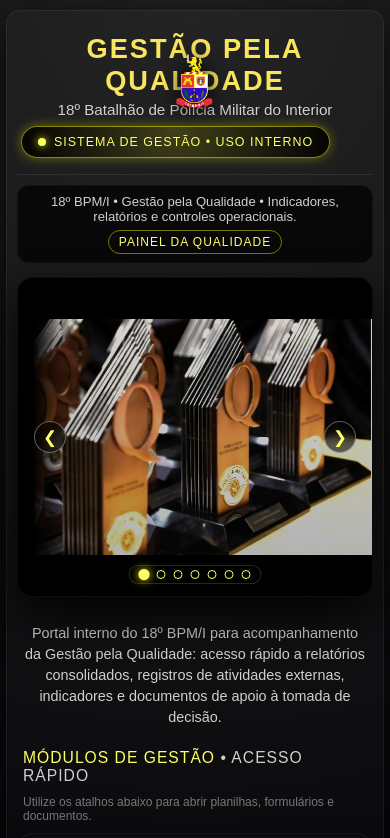
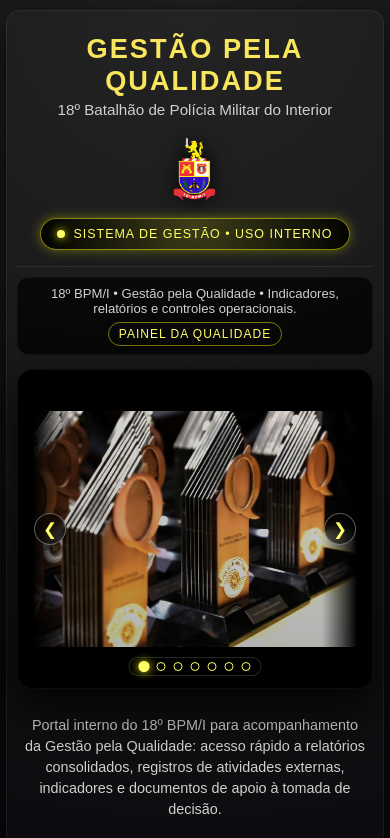
Before and after one commit to Fenille/18qualidade, a plain HTML site: page index.html in a window 390 px wide. Shown: the top 838 px of the page. Drawn offline with Linux system fonts and the light colour scheme.

Commit message:
Add files via upload

```diff
--- a/index.html
+++ b/index.html
@@ -75,7 +75,7 @@
       color:var(--cinza);
     }
 
-    /* BRASÃO CENTRAL ENTRE AS LINHAS – DO JEITO QUE VOCÊ GOSTOU */
+    /* BRASÃO – DESKTOP: CENTRAL ENTRE AS LINHAS DO CABEÇALHO */
     .brasao-header{
       position:absolute;
       left:50%;
@@ -187,7 +187,7 @@
 
     .banner-topo::after{
       right:0;
-      background:linear-gradient(to.left, #000 30%, transparent 100%);
+      background:linear-gradient(to left, #000 30%, transparent 100%);
     }
 
     .slide{
@@ -271,6 +271,7 @@
     .nav-prev{ left:16px; }
     .nav-next{ right:16px; }
 
+    /* ===== CONTEÚDO ===== */
     main{
       padding:4px 2px 0;
     }
@@ -329,7 +330,7 @@
         transform 0.16s ease,
         box-shadow 0.16s ease,
         border-color 0.16s ease,
-        background 0.16s ease;
+        background 0.16s.ease;
     }
 
     .pasta-card a{
@@ -346,7 +347,7 @@
       height:62px;
       object-fit:contain;
       filter:drop-shadow(0 0 4px rgba(0,0,0,0.9));
-      transition:transform 0.16s ease, filter 0.16s.ease;
+      transition:transform 0.16s ease, filter 0.16s ease;
     }
 
     .pasta-titulo{
@@ -418,7 +419,7 @@
       }
 
       .header-badge{
-        align.self:center;
+        align-self:center;
         justify-content:center;
         font-size:0.78rem;
       }
@@ -431,9 +432,14 @@
         font-size:0.95rem;
       }
 
-      /* Se quiser mudar o comportamento do brasão no mobile depois, dá pra ajustar aqui */
+      /* MOBILE: BRASÃO NO FLUXO, ABAIXO DO TÍTULO, SEM SOBREPOR */
       .brasao-header{
-        height:80px;
+        position:static;
+        transform:none;
+        top:auto;
+        height:90px;
+        margin-top:6px;
+        pointer-events:none;
       }
 
       .banner-topo{
@@ -480,7 +486,7 @@
       }
 
       .brasao-header{
-        height:68px;
+        height:78px;
       }
 
       .banner-topo{
@@ -490,7 +496,7 @@
 
       .section-header{
         flex-direction:column;
-        align-items:flex-start;
+        align.items:flex-start;
       }
 
       .section-meta{
@@ -545,6 +551,7 @@
       <div class="slide"><img src="banner5.jpg" alt="Banner 5"></div>
       <div class="slide"><img src="banner6.jpg" alt="Banner 6"></div>
       <div class="slide"><img src="banner7.jpg" alt="Banner 7"></div>
+
       <div class="banner-overlay"></div>
 
       <div class="nav-btn nav-prev" id="prevBtn">&#10094;</div>
@@ -637,33 +644,32 @@
   </footer>
 </div>
 
-<!-- ===== SCRIPT COMPLETO DO SLIDESHOW ===== -->
+<!-- ===== SCRIPT DO SLIDESHOW ===== -->
 <script>
-  // Garante que o script rode depois que o DOM estiver pronto
   document.addEventListener('DOMContentLoaded', function () {
     const slides = document.querySelectorAll('.slide');
-    const dots = document.querySelectorAll('.dot');
+    const dots   = document.querySelectorAll('.dot');
     const prevBtn = document.getElementById('prevBtn');
     const nextBtn = document.getElementById('nextBtn');
+
+    if (!slides.length || !dots.length) return;
 
     let current = 0;
     let timer = null;
     const interval = 6000;
 
     function showSlide(index){
-      // remove ativo atual
       slides[current].classList.remove('active');
       dots[current].classList.remove('active');
 
-      // calcula novo índice (loop)
       current = (index + slides.length) % slides.length;
 
-      // ativa novo slide/dot
       slides[current].classList.add('active');
       dots[current].classList.add('active');
     }
 
     function startAuto(){
+      stopAuto();
       timer = setInterval(() => {
         showSlide(current + 1);
       }, interval);
@@ -676,7 +682,6 @@
       }
     }
 
-    // clique nos dots
     dots.forEach(dot => {
       dot.addEventListener('click', () => {
         stopAuto();
@@ -685,7 +690,7 @@
       });
     });
 
-    // botões anterior/próximo
+    if (prevBtn && nextBtn){
       prevBtn.addEventListener('click', () => {
         stopAuto();
         showSlide(current - 1);
@@ -697,8 +702,8 @@
         showSlide(current + 1);
         startAuto();
       });
+    }
 
-    // inicia automático
     startAuto();
   });
 </script>
```
Lines whose indentation alone changed are shown as unchanged.
